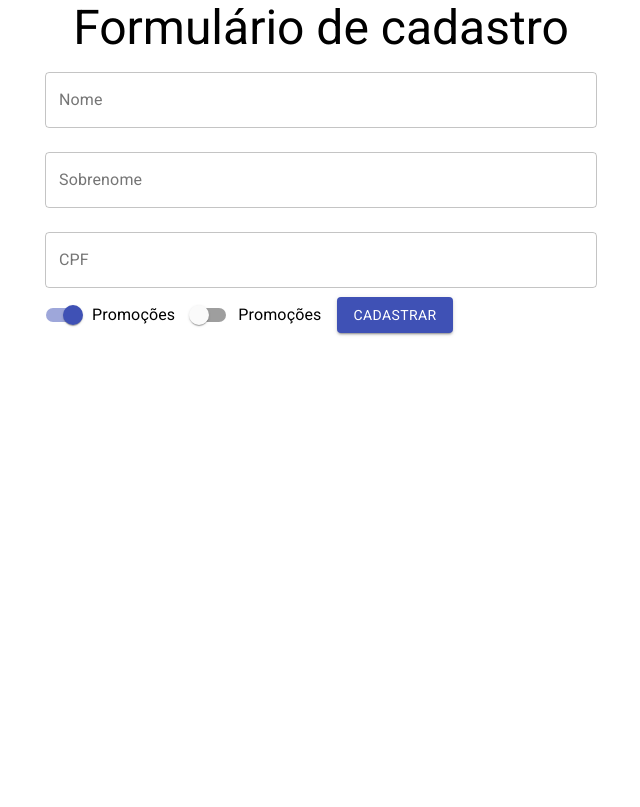
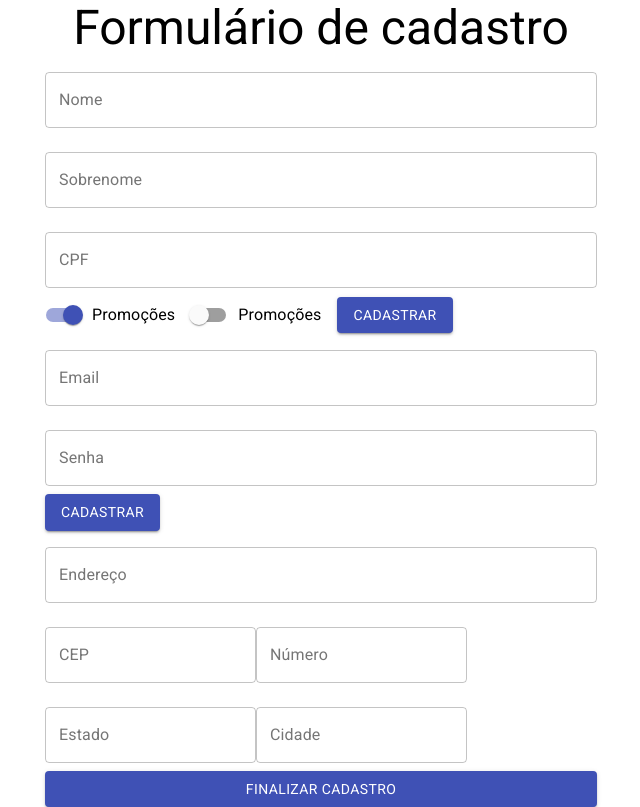
Before and after one commit to Matheusafonsouza/react-form, a React (Create React App) app: page / in a window 1280 px wide. Shown: the whole page, without its empty margins (319-959 px from the left). Built offline with nearby package versions, Linux system fonts and the light colour scheme.

Commit message:
feat: step forms

```diff
--- a/src/App.js
+++ b/src/App.js
@@ -1,7 +1,7 @@
 import 'fontsource-roboto';
 import './App.css';
 import { Container, Typography } from '@material-ui/core';
-import RegisterForm from './components/RegisterForm/RegisterForm';
+import RegisterForm from './components/RegisterForm';
 
 function App() {
   const handleRegisterformSubmit = (data) => {
--- a/src/components/RegisterForm/RegisterForm.jsx
+++ b/src/components/RegisterForm/ClientForm.jsx
@@ -1,7 +1,7 @@
 import React, { useState } from 'react';
 import { TextField, Button, Switch, FormControlLabel } from '@material-ui/core';
 
-const RegisterForm = ({ onSubmit }) => {
+const ClientForm = ({ onSubmit }) => {
   const [name, setName] = useState('');
   const [lastName, setLastName] = useState('');
   const [cpf, setCpf] = useState('');
@@ -102,4 +102,4 @@ const RegisterForm = ({ onSubmit }) => {
   );
 };
 
-export default RegisterForm;
+export default ClientForm;
--- /dev/null
+++ b/src/components/RegisterForm/DeliveryForm.jsx
@@ -0,0 +1,88 @@
+import React, { useState } from 'react';
+import { TextField, Button, Switch, FormControlLabel } from '@material-ui/core';
+
+const DeliveryForm = ({ onSubmit }) => {
+  const [cep, setCep] = useState('');
+  const [address, setAddress] = useState('');
+  const [number, setNumber] = useState('');
+  const [state, setState] = useState('');
+  const [city, setCity] = useState('');
+  const [errors, setErrors] = useState({
+    cep: { valid: true, text: '' },
+    address: { valid: true, text: '' },
+    number: { valid: true, text: '' },
+    state: { valid: true, text: '' },
+    city: { valid: true, text: '' }
+  });
+
+  return (
+    <form>
+      <TextField
+        id='outlined-basic'
+        label='Endereço'
+        variant='outlined'
+        type='text'
+        margin='normal'
+        fullWidth
+        error={!errors.address.valid}
+        helperText={errors.address.text}
+        value={address}
+        onChange={e => setAddress(e.target.value)}
+      />
+      <TextField
+        id='outlined-basic'
+        label='CEP'
+        variant='outlined'
+        type='text'
+        margin='normal'
+        error={!errors.cep.valid}
+        helperText={errors.cep.text}
+        value={cep}
+        onChange={e => setCep(e.target.value)}
+      />
+      <TextField
+        id='outlined-basic'
+        label='Número'
+        variant='outlined'
+        type='text'
+        margin='normal'
+        error={!errors.number.valid}
+        helperText={errors.number.text}
+        value={number}
+        onChange={e => setNumber(e.target.value)}
+      />
+      <TextField
+        id='outlined-basic'
+        label='Estado'
+        variant='outlined'
+        type='text'
+        margin='normal'
+        error={!errors.state.valid}
+        helperText={errors.state.text}
+        value={state}
+        onChange={e => setState(e.target.value)}
+      />
+      <TextField
+        id='outlined-basic'
+        label='Cidade'
+        variant='outlined'
+        type='text'
+        margin='normal'
+        error={!errors.city.valid}
+        helperText={errors.city.text}
+        value={city}
+        onChange={e => setCity(e.target.value)}
+      />
+      <Button
+        type='submit'
+        variant='contained'
+        color='primary'
+        fullWidth
+      >
+        Finalizar cadastro
+      </Button>
+    </form>
+  );
+};
+
+export default DeliveryForm;
--- /dev/null
+++ b/src/components/RegisterForm/Userform.jsx
@@ -0,0 +1,49 @@
+import React, { useState } from 'react';
+import { TextField, Button, Switch, FormControlLabel } from '@material-ui/core';
+
+const UserForm = ({ onSubmit }) => {
+  const [email, setEmail] = useState('');
+  const [password, setPassword] = useState('');
+  const [errors, setErrors] = useState({
+    email: { valid: true, text: '' },
+    password: { valid: true, text: '' }
+  });
+
+  return (
+    <form>
+      <TextField
+        id='outlined-basic'
+        label='Email'
+        variant='outlined'
+        type='text'
+        margin='normal'
+        fullWidth
+        error={!errors.email.valid}
+        helperText={errors.email.text}
+        value={email}
+        onChange={e => setEmail(e.target.value)}
+      />
+      <TextField
+        id='outlined-basic'
+        label='Senha'
+        variant='outlined'
+        type='text'
+        margin='normal'
+        fullWidth
+        error={!errors.password.valid}
+        helperText={errors.password.text}
+        value={password}
+        onChange={e => setPassword(e.target.value)}
+      />
+      <Button
+        type='submit'
+        variant='contained'
+        color='primary'
+      >
+        Cadastrar
+      </Button>
+    </form>
+  );
+};
+
+export default UserForm;
--- /dev/null
+++ b/src/components/RegisterForm/index.jsx
@@ -0,0 +1,16 @@
+import React from 'react';
+import ClientForm from './ClientForm';
+import DeliveryForm from './DeliveryForm';
+import UserForm from './Userform';
+
+const RegisterForm = ({ onSubmit }) => {
+  return (
+    <>
+      <ClientForm />
+      <UserForm />
+      <DeliveryForm />
+    </>
+  );
+};
+
+export default RegisterForm;
```
